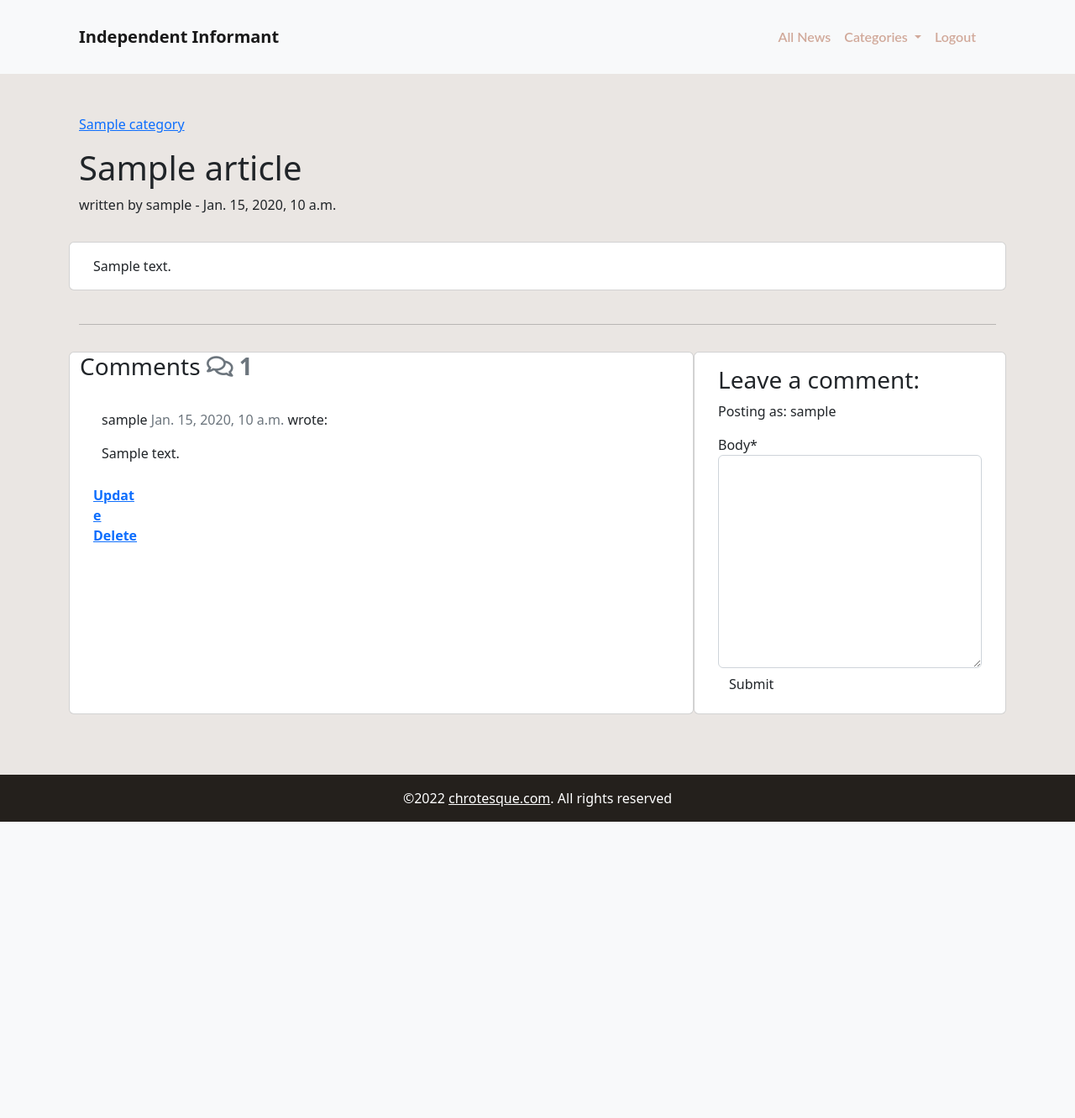
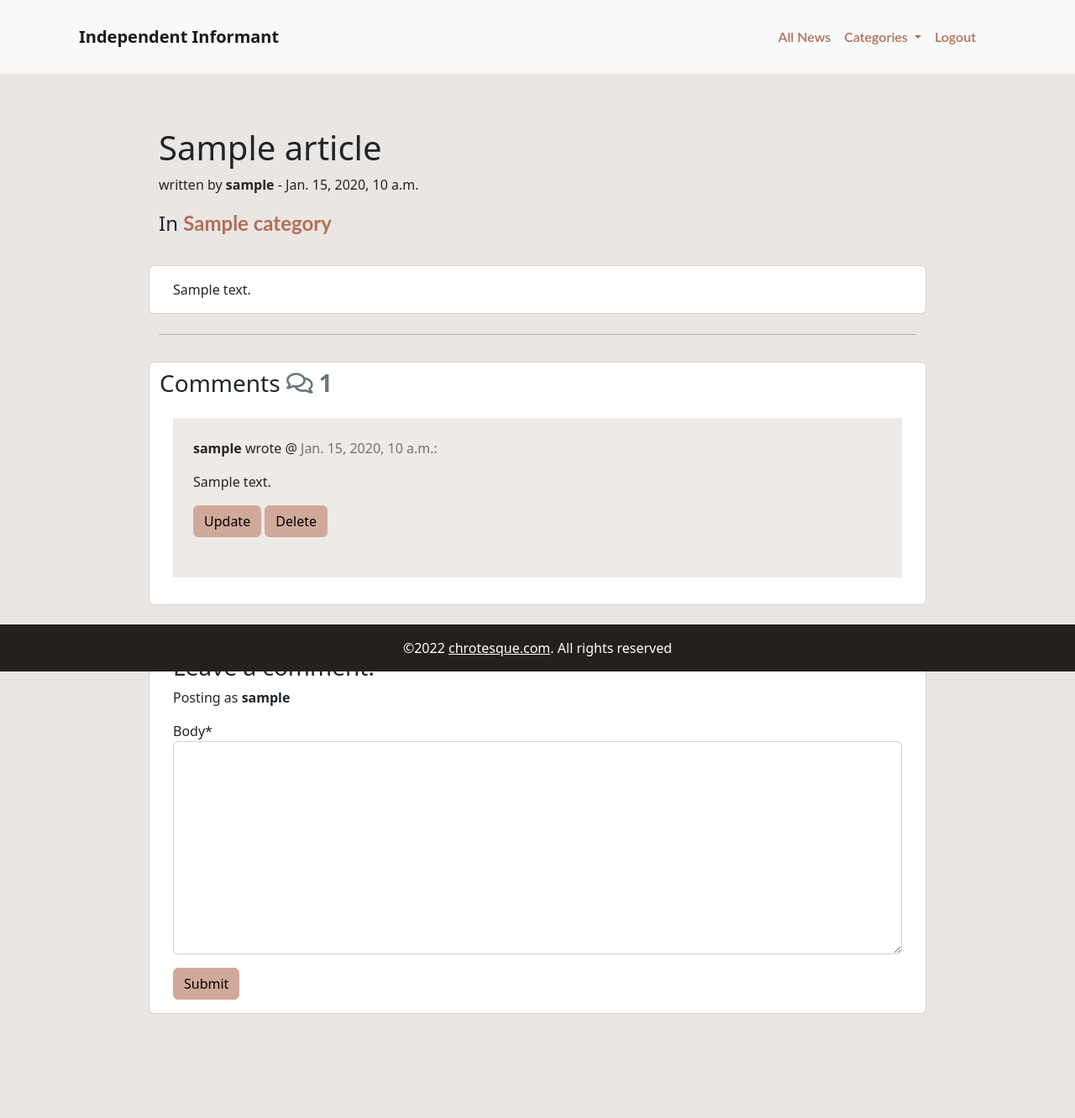
Before and after one commit to Chrotesque/ci-portfolio-project-4, a Django app: a page that uses templates/base.html in a window 1280 px wide. Shown: the whole page at 84% size. Before the commit the page ends 979 px from the top, so only its background shows below. Run offline with Django 3.2, Linux system fonts and the light colour scheme; a user stored in the database is signed in; tables that the repository leaves empty hold one stand-in row (values such as "Sample post"); some libraries are stand-ins or nearby versions.

Commit message:
CSS / Bootstrap cleanup

```diff
--- a/news/views.py
+++ b/news/views.py
@@ -21,14 +21,14 @@ class ArticleList(generic.ListView):
     model = Article
     queryset = Article.objects.filter(visible=True).order_by('-created_date')
     template_name = 'index.html'
-    paginate_by = 9
+    paginate_by = 16
 
 
 # listing of articles per category
 class CategoryList(generic.ListView):
     model = Article
     template_name = 'category_listing.html'
-    paginate_by = 9
+    paginate_by = 16
 
     def get_queryset(self, *args, **kwargs):
         queryset = self.model.objects.all()
--- a/static/css/style.css
+++ b/static/css/style.css
@@ -1,5 +1,12 @@
 body {
     background-color: #EAE6E3;
+    padding-bottom: 100px;
+}
+
+div.listing .card {
+    border: none;
+    background-color: #24201C;
+    color: #EAE6E3;
 }
 
 .brand {
@@ -10,31 +17,44 @@ body {
 }
 
 .navbar-brand {
-    font-weight: 700;
-}
-
-.article {
-    background-color: #24201C;
-    color: #EAE6E3;
+    font-weight: 800;
 }
 
 a.nav-link {
     font-family: Lato, sans-serif;
-    color: #D1A99A;
+    color: #b26f57;
     text-decoration: none;
     font-weight: 600;
 }
 
+a.a-link {
+    font-family: Lato, sans-serif;
+    color: #b26f57;
+    text-decoration: none;
+    font-weight: 700;
+}
+
+a.a-link:hover {
+    color: #543327;
+}
+
+a.card-link {
+    font-family: Lato, sans-serif;
+    color: #D1A99A;
+    text-decoration: none;
+    font-weight: 700;
+}
+
+a.card-link:hover {
+    color: #b26f57;
+}
+
 a.nav-link:hover {
-    color: #C14953;
+    color: #543327;
 }
 
 .dark-bg {
     background-color: #24201C;
-}
-
-.offcanvas.offcanvas-end {
-    width: 50vw;
 }
 
 .fade {
@@ -46,6 +66,41 @@ a.nav-link:hover {
     transition: opacity 1s linear;
 }
 
+div.comments {
+    background-color: #edeae8;
+}
+
+.masthead-image img {
+    border-radius: 8px;
+}
+
+p.comment {
+    margin-left: 200px;
+}
+
+p.category {
+    font-size: 1.5em;
+}
+
+.card-body p.category {
+    font-size: 1em;
+}
+
+p.post-category {
+    text-decoration: none;
+}
+
 .sticky-top {
     top: 2em;
 }
+
+.btn-primary {
+    background-color: #d1a99a;
+    color: #000;
+    border-color: #d1a99a;
+}
+
+.btn-primary:hover {
+    background-color: #b26f57;
+    border-color: #b26f57;
+}
--- a/templates/account/login.html
+++ b/templates/account/login.html
@@ -30,7 +30,7 @@
 
 {% else %}
 <p>{% blocktrans %}If you have not created an account yet, then please
-  <a href="{{ signup_url }}">sign up</a> first.{% endblocktrans %}</p>
+  <a href="{{ signup_url }}" class="a-link">sign up</a> first.{% endblocktrans %}</p>
 {% endif %}
 
 <form class="login" method="POST" action="{% url 'account_login' %}">
@@ -39,7 +39,7 @@
   {% if redirect_field_value %}
   <input type="hidden" name="{{ redirect_field_name }}" value="{{ redirect_field_value }}" />
   {% endif %}
-  <button class="primaryAction" type="submit">{% trans "Sign In" %}</button>
+  <button class="btn btn-primary" type="submit">{% trans "Sign In" %}</button>
 </form>
 
 {% endblock %}
--- a/templates/account/logout.html
+++ b/templates/account/logout.html
@@ -14,7 +14,7 @@
   {% if redirect_field_value %}
   <input type="hidden" name="{{ redirect_field_name }}" value="{{ redirect_field_value }}" />
   {% endif %}
-  <button type="submit">{% trans 'Sign Out' %}</button>
+  <button type="submit" class="btn btn-primary">{% trans 'Sign Out' %}</button>
 </form>
 
 
--- a/templates/account/signup.html
+++ b/templates/account/signup.html
@@ -7,7 +7,7 @@
 {% block content %}
 <h1>{% trans "Sign Up" %}</h1>
 
-<p>{% blocktrans %}Already have an account? Then please <a href="{{ login_url }}">sign in</a>.{% endblocktrans %}</p>
+<p>{% blocktrans %}Already have an account? Then please <a class="a-link" href="{{ login_url }}">sign in</a>.{% endblocktrans %}</p>
 
 <form class="signup" id="signup_form" method="post" action="{% url 'account_signup' %}">
   {% csrf_token %}
@@ -15,7 +15,7 @@
   {% if redirect_field_value %}
   <input type="hidden" name="{{ redirect_field_name }}" value="{{ redirect_field_value }}" />
   {% endif %}
-  <button type="submit">{% trans "Sign Up" %} &raquo;</button>
+  <button type="submit" class="btn btn-primary">{% trans "Sign Up" %} &raquo;</button>
 </form>
 
 {% endblock %}
--- a/templates/article_detail.html
+++ b/templates/article_detail.html
@@ -6,17 +6,18 @@
 <div class="masthead">
     <div class="container">
         <div class="row g-0">
-            <p class="post-title"><a href="{% url 'category_listing' article.category.slug %}/#">{{ article.category }}</a></p>
             <div class="col-md-6 masthead-text">
                 <!-- Post title goes in these h1 tags -->
                 <h1 class="post-title">{{ article.title }}</h1>
                 <!-- Post author goes before the | the post's created date goes after -->
-                <p class="post-subtitle">written by {{ article.author }} - {{ article.created_date }}</p>
+                <p class="post-subtitle">written by <strong>{{ article.author }}</strong> - {{ article.created_date }}</p>
+                <p class="category">In <a class="a-link" href="{% url 'category_listing' article.category.slug %}/#">{{ article.category }}</a></p>
+
             </div>
             <div class="d-none d-md-block col-md-6 masthead-image">
                 <!-- The featured image URL goes in the src attribute -->
                 {% if "placeholder" in article.header_image.url %}
-                <img src="https://res.cloudinary.com/dkinvak0k/image/upload/v1666234731/oiheobvppqbmcrgevish.png" width="100%">
+                <img src="https://res.cloudinary.com/dkinvak0k/image/upload/v1666863083/oiheobvppqbmcrgevish_ptkfhd.png" width="100%">
                 {% else %}
                 <img src=" {{ article.header_image.url }}" width="100%">
                 {% endif %}
@@ -27,7 +28,7 @@
 
 <div class="container">
     <div class="row">
-        <div class="col card mb-4  mt-3 left  top">
+        <div class="col card mb-2  mt-3 left  top">
             <div class="card-body">
                 <!-- The post content goes inside the card-text. -->
                 <!-- Use the | safe filter inside the template tags -->
@@ -48,8 +49,8 @@
     </div>
     {% else %}
     <div class="row">
-        <div class="col-md-8 card mb-4  mt-3 ">
-            <h3>
+        <div class="col-md-12 card mb-4 mt-3">
+            <h3 class="mt-2">
                 Comments
                 {% with comments.count as comment_counter %}
                 <strong class="text-secondary"><i class="far fa-comments"></i>
@@ -58,36 +59,31 @@
                 {% endwith %}
             </h3>
             <div class="card-body">
-                <!-- We want a for loop inside the empty control tags to iterate through each comment in comments -->
                 {% for comment in comments %}
-                <div class="comments" style="padding: 10px;">
-                    <p class="font-weight-bold">
-                        <!-- The commenter's name goes here. Check the model if you're not sure what that is -->
-                        {{ comment.author }}
+                <div class="comments mb-3 p-4">
+                    <p>
+                        <strong>{{ comment.author }}</strong> wrote @
                         <span class=" text-muted font-weight-normal">
-                            <!-- The comment's created date goes here -->
-                            {{ comment.created_date }}
-                        </span> wrote:
+                            {{ comment.created_date }}:
+                        </span>
                     </p>
-                    <!-- The body of the comment goes before the | -->
-                    {{ comment.body | linebreaks }}
-                </div>
-                <div class="col-1">
-                    <strong>
+                    <p>{{ comment.body | linebreaks }}</p>
+                    <div class="col-12 mb-4">
                         {% if user.is_authenticated and comment.author.id == user.id %}
 
-                        <a href="{% url 'update_comment' article.slug comment.id %}" class="btn-modify">Update</a>
-                        <a href="{% url 'delete_comment' article.slug comment.id %}" class="btn-modify">Delete</a>
+                        <a class="btn btn-primary" href="{% url 'update_comment' article.slug comment.id %}">Update</a>
+                        <a class="btn btn-primary" href="{% url 'delete_comment' article.slug comment.id %}">Delete</a>
 
                         {% endif %}
-                    </strong>
+                    </div>
                 </div>
-                <!-- Our for loop ends here -->
+
                 {% endfor %}
             </div>
         </div>
-        <div class=" col-md-4 card mb-4 mt-3 ">
-            <div class=" card-body">
+
+        <div class=" col-md-12 card mb-4 mt-3 ml-3">
+            <div class="card-body">
 
                 {% if user.is_authenticated %}
                 {% if commented %}
@@ -96,14 +92,20 @@
                 </div>
                 {% else %}
                 <h3>Leave a comment:</h3>
-                <p>Posting as: {{ user.username }}</p>
+                <p>Posting as <strong>{{ user.username }}</strong></p>
                 <form method="post">
                     {{ comment_form | crispy }}
                     {% csrf_token %}
-                    <button type="submit" class="btn btn-signup-btn-lg">Submit</button>
+                    <button type="submit" class="btn btn-primary mt-3">Submit</button>
                 </form>
 
                 {% endif %}
+                {% else %}
+
+                <div class="alert alert-warning mt-3" role="alert">
+                    To post comments you have to be logged in.
+                </div>
+
                 {% endif %}
 
             </div>
--- a/templates/base.html
+++ b/templates/base.html
@@ -19,8 +19,9 @@
     <title>Independent Informant</title>
 </head>
 
-<body class="d-flex flex-column h-100 main-bg">
+<body class="d-flex flex-column">
 
+    <!-- Navigation -->
     <div class="bg-light mb-5 dark-bg py-3">
         <div class="container">
             <div class="row">
@@ -66,6 +67,7 @@
         </div>
     </div>
 
+    <!-- Messages -->
     <div class="container sticky-top">
         <div class="row">
             <div class="col-md-8 offset-md-2">
@@ -79,10 +81,10 @@
         </div>
     </div>
 
-    <main class="flex-shrink-0 main-bg">
+    <main class="flex-shrink-0">
         <div class="container">
             <div class="row">
-                <div class="col-md-12">
+                <div class="col-md-10 mt-3 offset-md-1">
                     {% block content %}
                     <!-- Content Goes here -->
                     {% endblock content %}
@@ -91,7 +93,7 @@
         </div>
     </main>
 
-    <footer class="footer">
+    <footer class="fixed-bottom">
         <div class="bg-dark-overlay-3 mt-5 dark-bg py-3">
             <div class="container">
                 <div class="row align-items-center">
```
Also changed, not shown: templates/category_listing.html (+17 -13 lines), templates/delete_comment.html (+5 -4 lines), templates/index.html (+16 -12 lines), templates/update_comment.html (+5 -8 lines).
